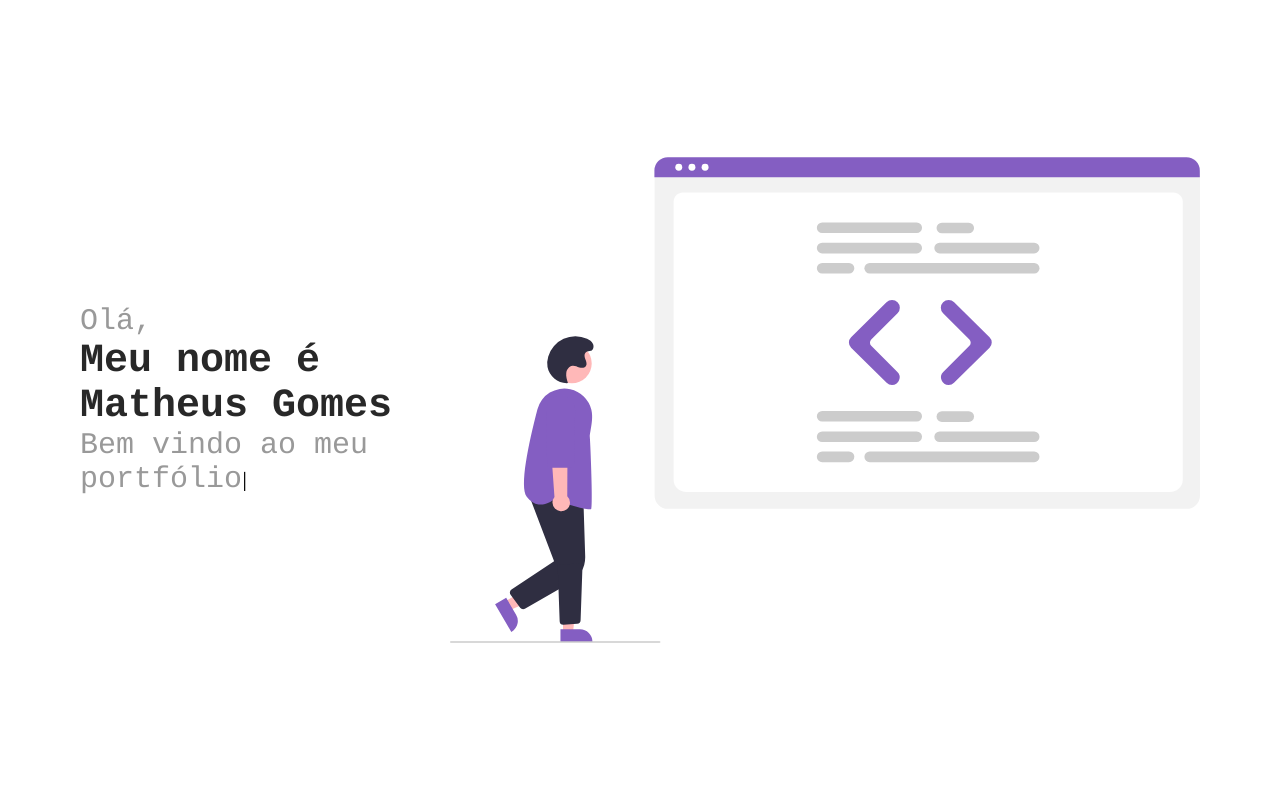
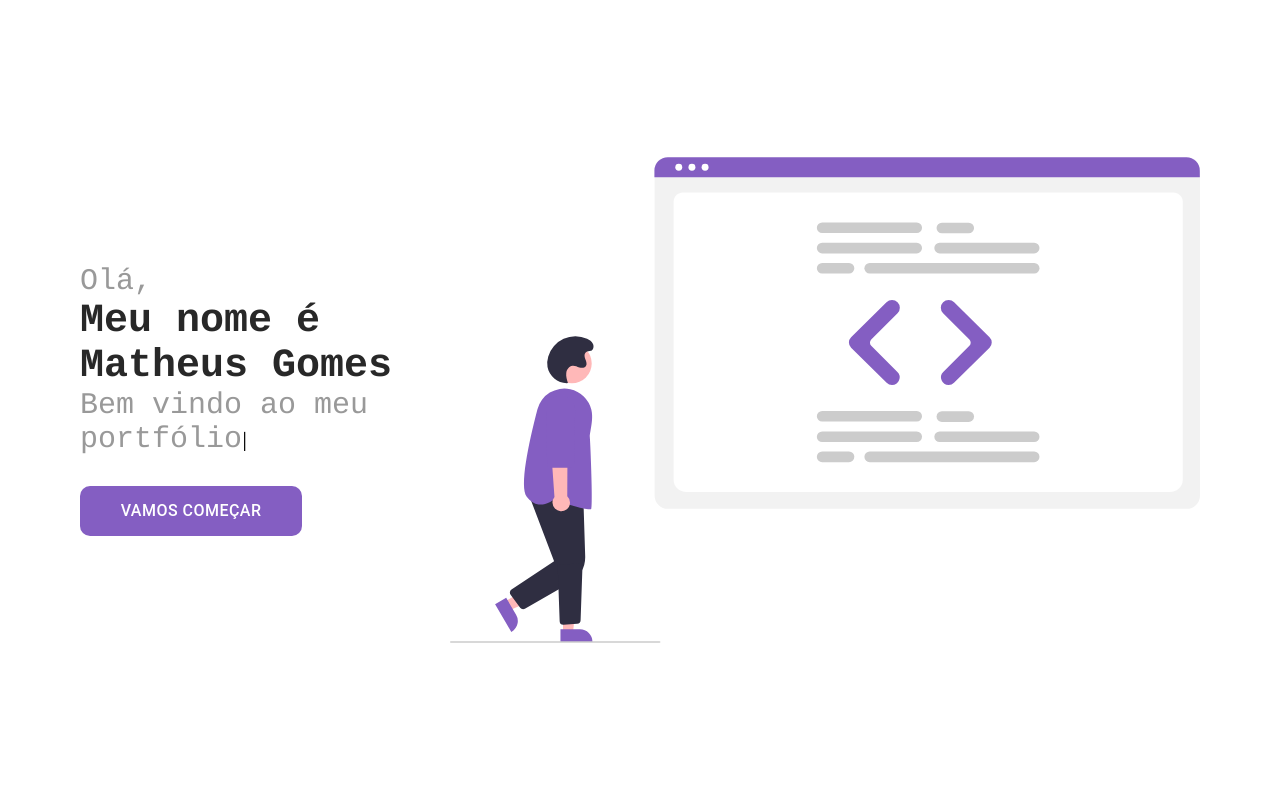
Before and after one commit to MatheusGomesRocha/Portfolio, a React (Create React App) app: page / in a window 1280 px wide. Shown: the top 800 px of the page. Built offline with nearby package versions, Linux system fonts and the light colour scheme.

Commit message:
Adicionando Button no header para começar a ver o portfolio

```diff
--- a/src/App.js
+++ b/src/App.js
@@ -1,7 +1,11 @@
 import Typist from 'react-typist';
 import Header_img from './header_img.svg';
 import {DefaultText} from './components/DefaultText';
-import AboutMeComponent from "./components/AboutMeComponent";
+import {Button} from '@material-ui/core';
+
+import {
+    withStyles,
+} from '@material-ui/core/styles';
 
 import {
     Container,
@@ -11,9 +15,31 @@ import {
     HeaderImg,
 } from './AppStyled';
 
+import AboutMeComponent from "./components/AboutMeComponent";
+
 export default () => {
     let primaryColor = '#282828';
     let secondaryColor = '#999';
+
+    const DefaultBtn = withStyles(() => ({
+        root: {
+            backgroundColor: '#845EC2',
+            padding: 20,
+            fontSize: 16,
+            height: 50,
+            marginTop: 30,
+            borderRadius: 10,
+            width: '60%',
+            color: '#fff',
+            display: 'flex',
+            alignItems: 'center',
+            justifyContent: 'center',
+
+            '&:hover': {
+                backgroundColor: '#008353',
+            }
+        },
+    }))(Button);
 
   return(
       <Container>
@@ -27,6 +53,8 @@ export default () => {
                       <br />
                       <DefaultText font={'30px'} color={secondaryColor}>Bem vindo ao meu portfólio</DefaultText>
                   </Typist>
+
+                  <DefaultBtn> Vamos Começar </DefaultBtn>
               </HeaderLeft>
 
               <HeaderImg src={Header_img}/>
```
Also changed, not shown: 1 other file (tests, documents, lock files or other folders).
